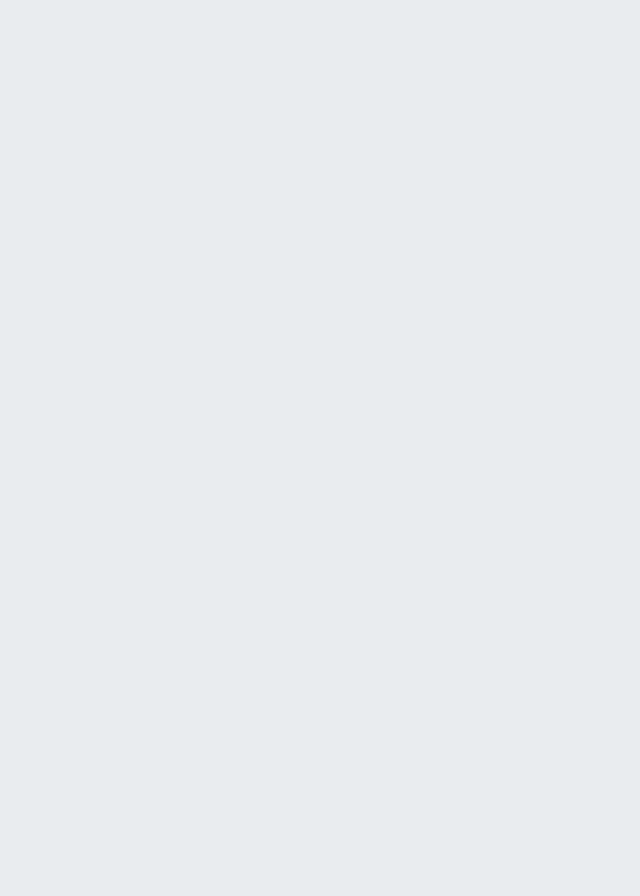
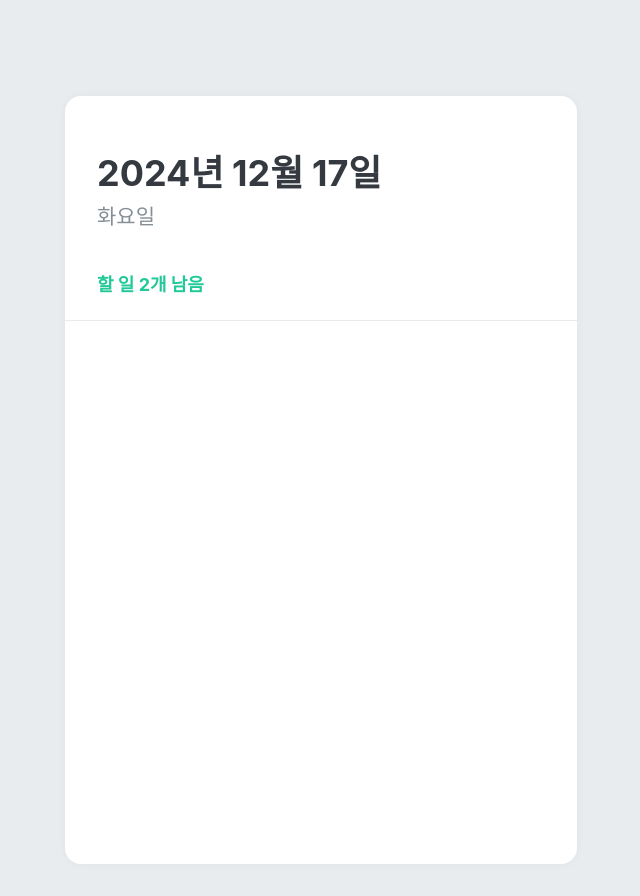
Before and after one commit to Suhyxn/todolist, a React (Create React App) app: page / in a window 1280 px wide. Shown: the whole page, without its empty margins (319-959 px from the left). Before the commit the page ends 800 px from the top, so only its background shows below. Built offline with nearby package versions, Linux system fonts and the light colour scheme.

Commit message:
feat: Create TodoHead.js

```diff
--- a/src/App.js
+++ b/src/App.js
@@ -1,5 +1,6 @@
 import { createGlobalStyle } from "styled-components";
 import TodoTemplate from "./components/TodoTemplate";
+import TodoHead from "./components/TodoHead";
 
 const GlobalStyle = createGlobalStyle`
   body {
@@ -11,7 +12,9 @@
   return (
     <>
       <GlobalStyle />
-      <TodoTemplate> 안녕하세요! </TodoTemplate>
+      <TodoTemplate>
+        <TodoHead />
+      </TodoTemplate>
     </>
   );
 }
--- /dev/null
+++ b/src/components/TodoHead.js
@@ -0,0 +1,41 @@
+import React from "react";
+import styled from "styled-components";
+
+const TodoHeadBlock = styled.div`
+  padding-top: 48px;
+  padding-left: 32px;
+  padding-right: 32px;
+  padding-bottom: 24px;
+  border-bottom: 1px solid #e9ecef;
+
+  h1 {
+    margin: 0;
+    font-size: 36px;
+    color: #343a40;
+  }
+
+  .day {
+    margin-top: 4px;
+    font-size: 21px;
+    color: #868e96;
+  }
+
+  .tasks-left {
+    color: #20c997;
+    font-size: 18px;
+    margin-top: 40px;
+    font-weight: bold;
+  }
+`;
+
+function TodoHead() {
+  return (
+    <TodoHeadBlock>
+      <h1>2024년 12월 17일</h1>
+      <div className="day">화요일</div>
+      <div className="tasks-left">할 일 2개 남음</div>
+    </TodoHeadBlock>
+  );
+}
+
+export default TodoHead;
--- a/src/components/TodoTemplate.js
+++ b/src/components/TodoTemplate.js
@@ -18,8 +18,8 @@
   flex-direction: column;
 `;
 
-function TodoTemplate() {
-  return <></>;
+function TodoTemplate({ children }) {
+  return <TodoTemplateBlock>{children}</TodoTemplateBlock>;
 }
 
 export default TodoTemplate;
```
